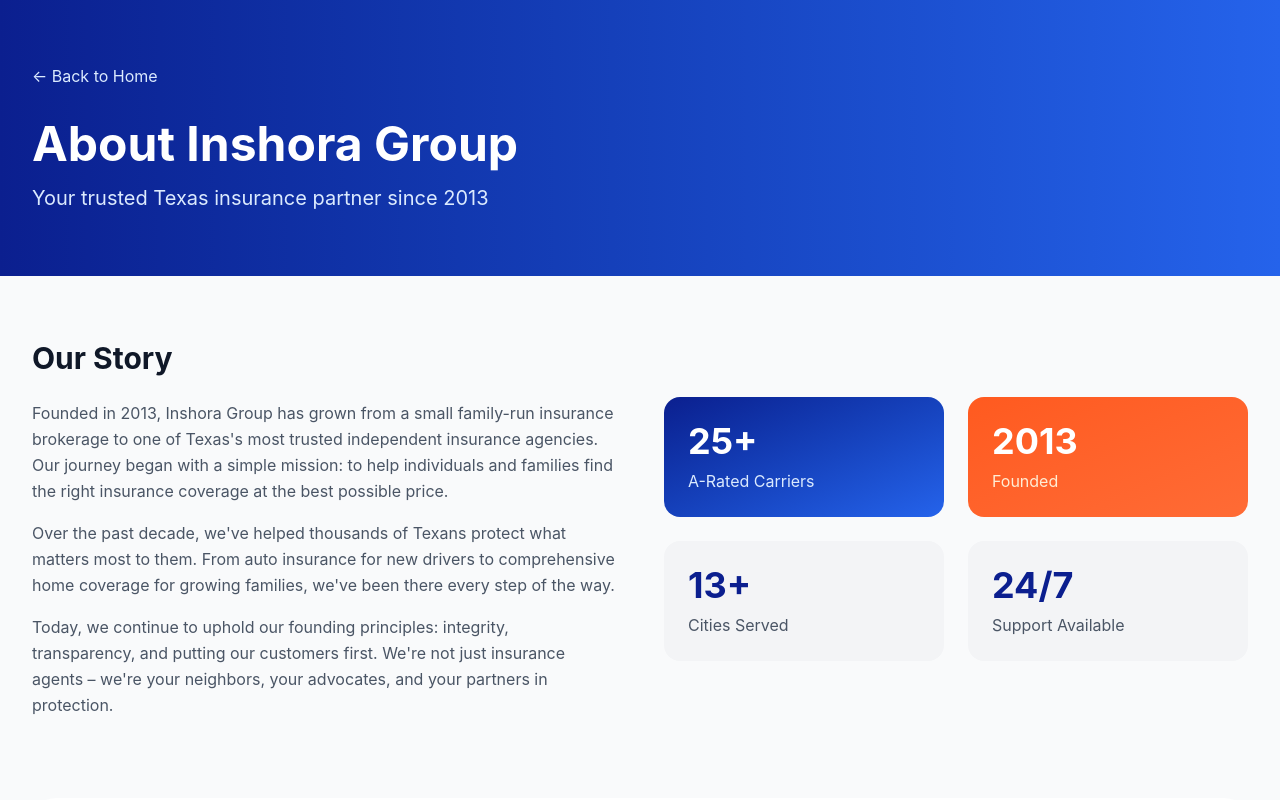
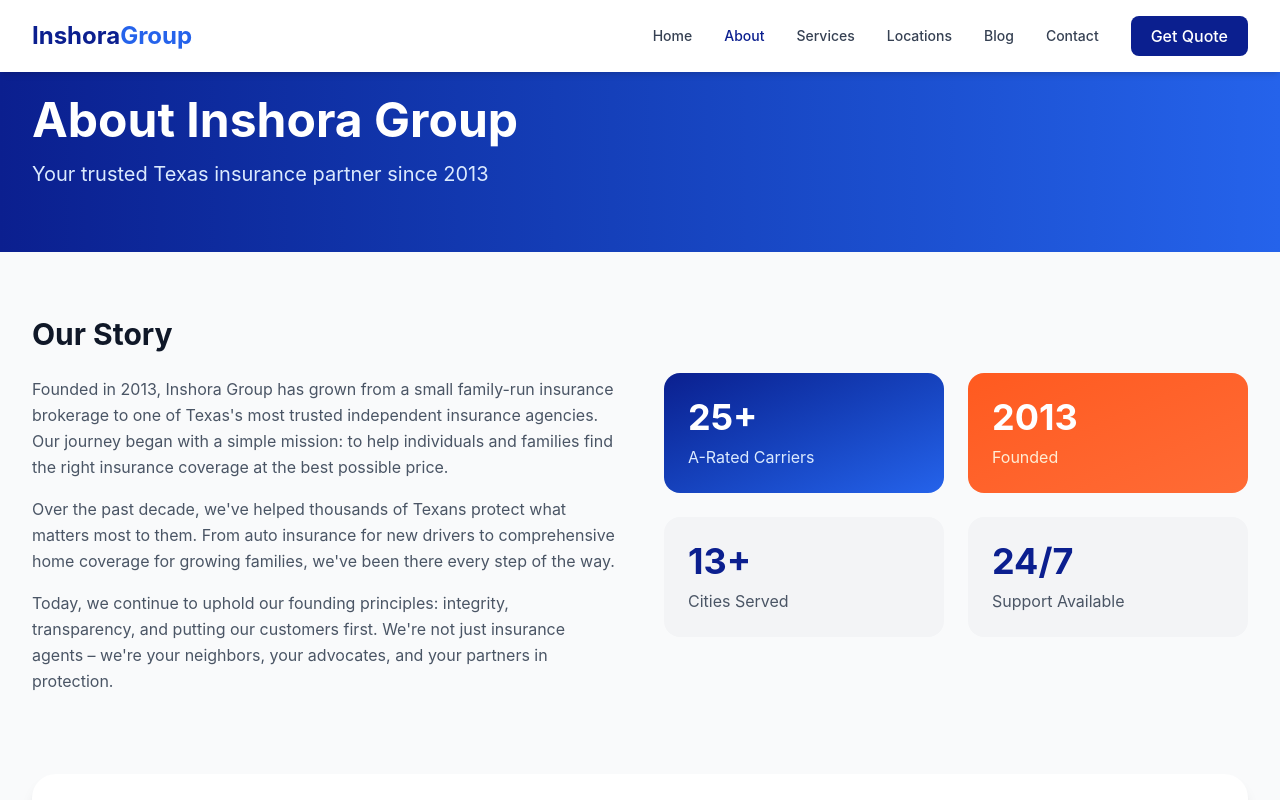
Before and after one commit to shagun1911/inshora-frontend, a React (Vite) app: page /about in a window 1280 px wide. Shown: the top 800 px of the page. Built offline with nearby package versions, Linux system fonts and the light colour scheme.

Commit message:
Add sticky Navigation component to all pages and fix image URL handling

```diff
--- /dev/null
+++ b/src/components/Navigation.jsx
@@ -0,0 +1,105 @@
+import { useState, useEffect } from 'react'
+import { Link, useLocation } from 'react-router-dom'
+import { Menu, X } from 'lucide-react'
+
+export default function Navigation() {
+  const [isOpen, setIsOpen] = useState(false)
+  const [scrolled, setScrolled] = useState(false)
+  const location = useLocation()
+
+  useEffect(() => {
+    const handleScroll = () => {
+      setScrolled(window.scrollY > 20)
+    }
+    window.addEventListener('scroll', handleScroll)
+    return () => window.removeEventListener('scroll', handleScroll)
+  }, [])
+
+  const navLinks = [
+    { name: 'Home', href: '/' },
+    { name: 'About', href: '/about' },
+    { name: 'Services', href: '/services' },
+    { name: 'Locations', href: '/locations' },
+    { name: 'Blog', href: '/blog' },
+    { name: 'Contact', href: '/contact' },
+  ]
+
+  return (
+    <nav className={`fixed top-0 left-0 right-0 z-50 transition-all duration-300 ${
+      scrolled
+        ? 'bg-white/98 backdrop-blur-lg shadow-lg py-3'
+        : 'bg-white shadow-md py-4'
+    }`}>
+      <div className="max-w-7xl mx-auto px-4 sm:px-6 lg:px-8">
+        <div className="flex items-center justify-between">
+          {/* Logo */}
+          <Link to="/" className="flex items-center gap-2">
+            <div className="text-2xl font-bold text-[#0B1F8F]">
+              Inshora<span className="text-[#2563EB]">Group</span>
+            </div>
+          </Link>
+
+          {/* Desktop Navigation */}
+          <div className="hidden md:flex items-center gap-8">
+            {navLinks.map((link) => (
+              <Link
+                key={link.name}
+                to={link.href}
+                className={`text-sm font-medium transition-colors ${
+                  location.pathname === link.href
+                    ? 'text-[#0B1F8F]'
+                    : 'text-gray-700 hover:text-[#0B1F8F]'
+                }`}
+              >
+                {link.name}
+              </Link>
+            ))}
+            <Link
+              to="/"
+              className="bg-[#0B1F8F] text-white px-5 py-2 rounded-lg font-medium hover:bg-[#1C2ED6] transition-colors"
+            >
+              Get Quote
+            </Link>
+          </div>
+
+          {/* Mobile menu button */}
+          <button
+            onClick={() => setIsOpen(!isOpen)}
+            className="md:hidden p-2 text-gray-700"
+          >
+            {isOpen ? <X className="w-6 h-6" /> : <Menu className="w-6 h-6" />}
+          </button>
+        </div>
+
+        {/* Mobile Navigation */}
+        {isOpen && (
+          <div className="md:hidden mt-4 pb-4">
+            <div className="flex flex-col gap-4">
+              {navLinks.map((link) => (
+                <Link
+                  key={link.name}
+                  to={link.href}
+                  onClick={() => setIsOpen(false)}
+                  className={`text-sm font-medium transition-colors ${
+                    location.pathname === link.href
+                      ? 'text-[#0B1F8F]'
+                      : 'text-gray-700 hover:text-[#0B1F8F]'
+                  }`}
+                >
+                  {link.name}
+                </Link>
+              ))}
+              <Link
+                to="/"
+                onClick={() => setIsOpen(false)}
+                className="bg-[#0B1F8F] text-white px-5 py-2 rounded-lg font-medium hover:bg-[#1C2ED6] transition-colors text-center"
+              >
+                Get Quote
+              </Link>
+            </div>
+          </div>
+        )}
+      </div>
+    </nav>
+  )
+}
--- a/src/pages/About.jsx
+++ b/src/pages/About.jsx
@@ -1,15 +1,15 @@
 import { Link } from 'react-router-dom'
 import { Shield, Phone, Mail, MapPin, ArrowRight, CheckCircle } from 'lucide-react'
+import Navigation from '../components/Navigation'
 
 export default function About() {
   return (
     <div className="min-h-screen bg-gray-50">
+      <Navigation />
+
       {/* Header */}
-      <div className="bg-gradient-to-r from-[#0B1F8F] to-[#2563EB] text-white py-16">
+      <div className="bg-gradient-to-r from-[#0B1F8F] to-[#2563EB] text-white py-16 pt-24">
         <div className="max-w-7xl mx-auto px-4 sm:px-6 lg:px-8">
-          <Link to="/" className="inline-flex items-center gap-2 text-blue-100 hover:text-white mb-8 transition">
-            ← Back to Home
-          </Link>
           <h1 className="text-4xl md:text-5xl font-bold mb-4">About Inshora Group</h1>
           <p className="text-xl text-blue-100 max-w-3xl">
             Your trusted Texas insurance partner since 2013
--- a/src/pages/Blog.jsx
+++ b/src/pages/Blog.jsx
@@ -1,6 +1,7 @@
 import { useState, useEffect } from 'react'
 import { Calendar, User, Tag, ArrowRight, Clock } from 'lucide-react'
 import { Link } from 'react-router-dom'
+import Navigation from '../components/Navigation'
 
 export default function Blog() {
   const [blogs, setBlogs] = useState([])
@@ -46,8 +47,10 @@
 
   return (
     <div className="min-h-screen bg-gray-50">
+      <Navigation />
+
       {/* Header */}
-      <div className="bg-gradient-to-r from-[#0B1F8F] to-[#2563EB] text-white py-16">
+      <div className="bg-gradient-to-r from-[#0B1F8F] to-[#2563EB] text-white py-16 pt-24">
         <div className="max-w-7xl mx-auto px-4 sm:px-6 lg:px-8">
           <h1 className="text-4xl md:text-5xl font-bold mb-4">Inshora Blog</h1>
           <p className="text-xl text-blue-100 max-w-3xl">
@@ -85,7 +88,7 @@
                   <div className="h-48 bg-gradient-to-br from-[#0B1F8F] to-[#2563EB] flex items-center justify-center overflow-hidden">
                     {blog.image_url ? (
                       <img
-                        src={blog.image_url}
+                        src={blog.image_url.startsWith('http') ? blog.image_url : `${backendUrl}${blog.image_url}`}
                         alt={blog.title}
                         className="w-full h-full object-cover group-hover:scale-105 transition-transform duration-300"
                       />
--- a/src/pages/BlogPost.jsx
+++ b/src/pages/BlogPost.jsx
@@ -1,6 +1,7 @@
 import { useState, useEffect } from 'react'
 import { useParams, Link } from 'react-router-dom'
 import { Calendar, User, Tag, ArrowLeft, Clock, Share2, ArrowRight } from 'lucide-react'
+import Navigation from '../components/Navigation'
 
 export default function BlogPost() {
   const { id } = useParams()
@@ -80,11 +81,13 @@
 
   return (
     <div className="min-h-screen bg-gray-50">
+      <Navigation />
+
       {/* Header Image */}
       {blog.image_url && (
         <div className="h-64 md:h-96 bg-gradient-to-br from-[#0B1F8F] to-[#2563EB] relative overflow-hidden">
           <img
-            src={blog.image_url}
+            src={blog.image_url.startsWith('http') ? blog.image_url : `${backendUrl}${blog.image_url}`}
             alt={blog.title}
             className="w-full h-full object-cover"
           />
--- a/src/pages/Contact.jsx
+++ b/src/pages/Contact.jsx
@@ -1,6 +1,7 @@
 import { useState } from 'react'
 import { Link } from 'react-router-dom'
 import { Phone, Mail, MapPin, Clock, Send, ArrowRight, CheckCircle } from 'lucide-react'
+import Navigation from '../components/Navigation'
 
 export default function Contact() {
   const [formData, setFormData] = useState({
@@ -28,12 +29,10 @@
 
   return (
     <div className="min-h-screen bg-gray-50">
+      <Navigation />
       {/* Header */}
-      <div className="bg-gradient-to-r from-[#0B1F8F] to-[#2563EB] text-white py-16">
+      <div className="bg-gradient-to-r from-[#0B1F8F] to-[#2563EB] text-white py-16 pt-24">
         <div className="max-w-7xl mx-auto px-4 sm:px-6 lg:px-8">
-          <Link to="/" className="inline-flex items-center gap-2 text-blue-100 hover:text-white mb-8 transition">
-            ← Back to Home
-          </Link>
           <h1 className="text-4xl md:text-5xl font-bold mb-4">Contact Us</h1>
           <p className="text-xl text-blue-100 max-w-3xl">
             Get in touch with our team for expert insurance advice and free quotes
--- a/src/pages/Locations.jsx
+++ b/src/pages/Locations.jsx
@@ -1,5 +1,6 @@
 import { Link } from 'react-router-dom'
 import { MapPin, Phone, Clock, ArrowRight } from 'lucide-react'
+import Navigation from '../components/Navigation'
 
 export default function Locations() {
   const locations = [
@@ -63,12 +64,11 @@
 
   return (
     <div className="min-h-screen bg-gray-50">
+      <Navigation />
+
       {/* Header */}
-      <div className="bg-gradient-to-r from-[#0B1F8F] to-[#2563EB] text-white py-16">
+      <div className="bg-gradient-to-r from-[#0B1F8F] to-[#2563EB] text-white py-16 pt-24">
         <div className="max-w-7xl mx-auto px-4 sm:px-6 lg:px-8">
-          <Link to="/" className="inline-flex items-center gap-2 text-blue-100 hover:text-white mb-8 transition">
-            ← Back to Home
-          </Link>
           <h1 className="text-4xl md:text-5xl font-bold mb-4">Locations We Serve</h1>
           <p className="text-xl text-blue-100 max-w-3xl">
             Proudly serving Texas communities with expert insurance solutions
--- a/src/pages/Services.jsx
+++ b/src/pages/Services.jsx
@@ -1,5 +1,6 @@
 import { Link } from 'react-router-dom'
 import { Car, Home, PawPrint, Shield, Briefcase, Umbrella, CheckCircle, ArrowRight } from 'lucide-react'
+import Navigation from '../components/Navigation'
 
 export default function Services() {
   const services = [
@@ -79,12 +80,11 @@
 
   return (
     <div className="min-h-screen bg-gray-50">
+      <Navigation />
+
       {/* Header */}
-      <div className="bg-gradient-to-r from-[#0B1F8F] to-[#2563EB] text-white py-16">
+      <div className="bg-gradient-to-r from-[#0B1F8F] to-[#2563EB] text-white py-16 pt-24">
         <div className="max-w-7xl mx-auto px-4 sm:px-6 lg:px-8">
-          <Link to="/" className="inline-flex items-center gap-2 text-blue-100 hover:text-white mb-8 transition">
-            ← Back to Home
-          </Link>
           <h1 className="text-4xl md:text-5xl font-bold mb-4">Our Insurance Services</h1>
           <p className="text-xl text-blue-100 max-w-3xl">
             Comprehensive insurance solutions to protect you, your family, your home, and your business. Compare quotes from 25+ A-rated carriers.
```
